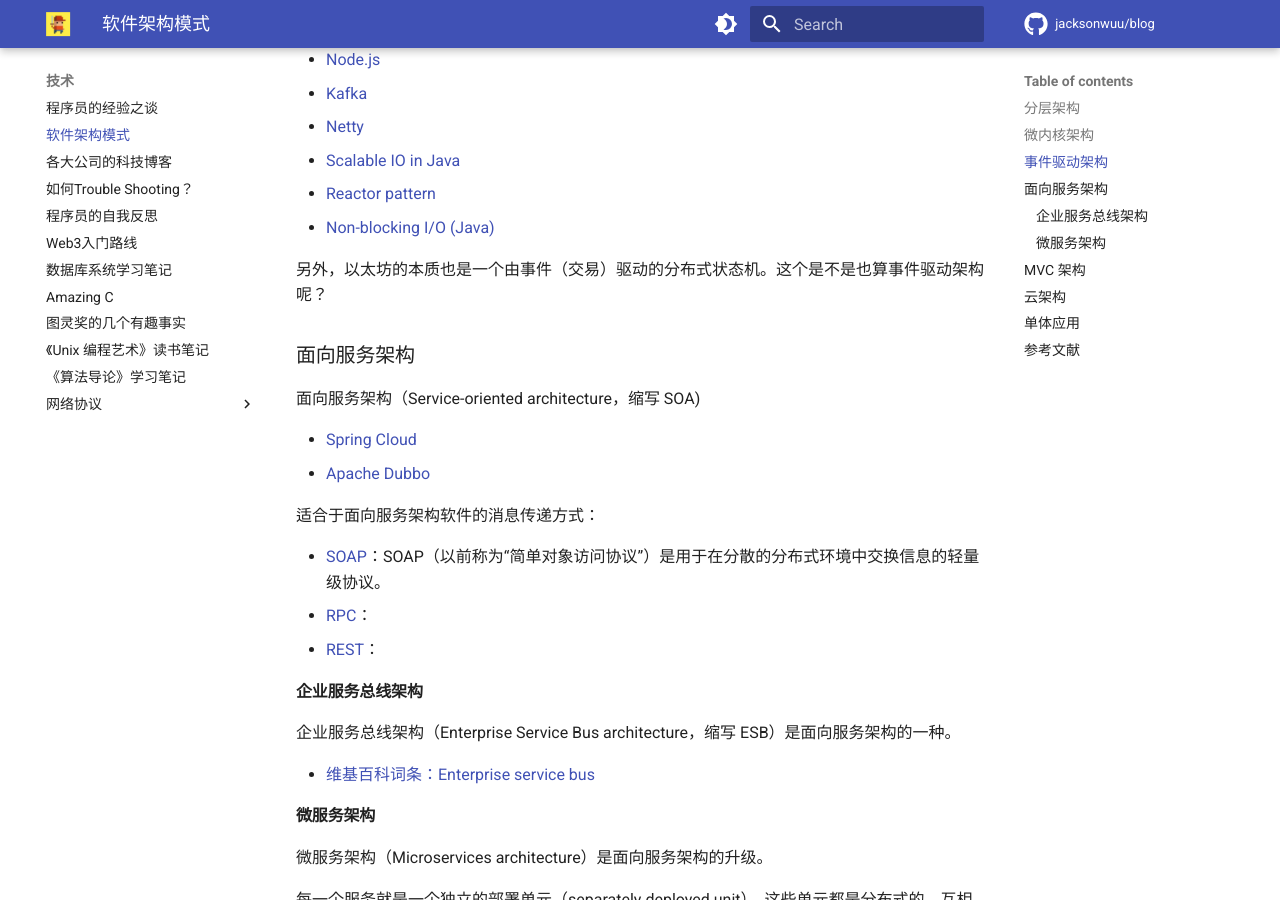
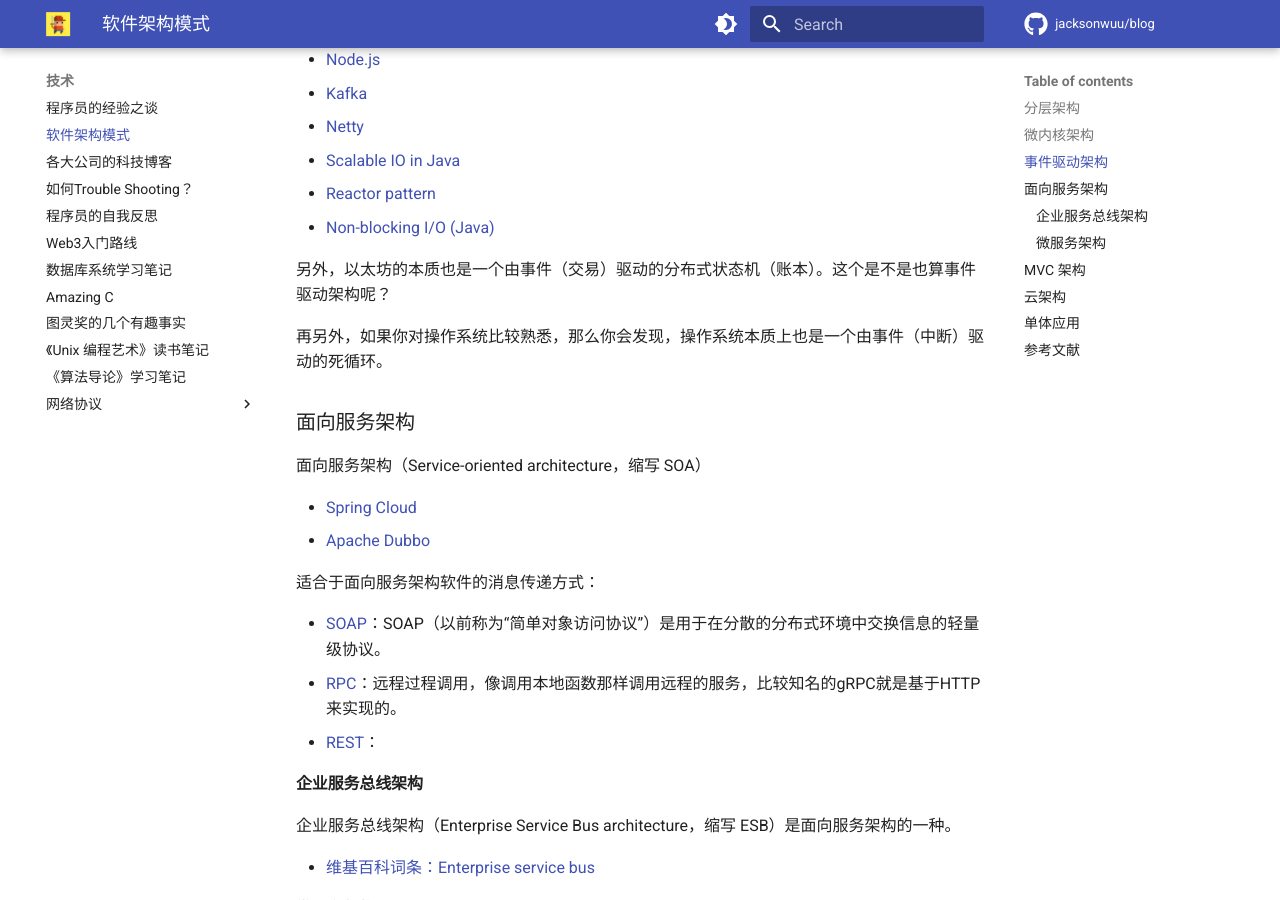
Before and after one commit to jacksonwuu/blog, an MkDocs documentation site: the page built from docs/programming/软件架构模式.md, in a window 1280 px wide and 900 px high, scrolled down 2078 px. Built offline with MkDocs 1.6.1 and Material for MkDocs 9.7.7, drawn with Linux system fonts in a browser that asks for light colours; comment, search, counter and statistics services are not loaded.

Commit message:
Update post

```diff
--- a/docs/programming/软件架构模式.md
+++ b/docs/programming/软件架构模式.md
@@ -56,11 +56,13 @@
 -   [Reactor pattern]()
 -   [Non-blocking I/O (Java)](<https://en.wikipedia.org/wiki/Non-blocking_I/O_(Java)>)
 
-另外，以太坊的本质也是一个由事件（交易）驱动的分布式状态机。这个是不是也算事件驱动架构呢？
+另外，以太坊的本质也是一个由事件（交易）驱动的分布式状态机（账本）。这个是不是也算事件驱动架构呢？
+
+再另外，如果你对操作系统比较熟悉，那么你会发现，操作系统本质上也是一个由事件（中断）驱动的死循环。
 
 ### 面向服务架构
 
-面向服务架构（Service-oriented architecture，缩写 SOA)
+面向服务架构（Service-oriented architecture，缩写 SOA）
 
 -   [Spring Cloud]()
 -   [Apache Dubbo]()
@@ -68,7 +70,7 @@
 适合于面向服务架构软件的消息传递方式：
 
 -   [SOAP]()：SOAP（以前称为“简单对象访问协议”）是用于在分散的分布式环境中交换信息的轻量级协议。
--   [RPC]()：
+-   [RPC]()：远程过程调用，像调用本地函数那样调用远程的服务，比较知名的gRPC就是基于HTTP来实现的。
 -   [REST]()：
 
 #### 企业服务总线架构
@@ -107,6 +109,8 @@
 
 云架构（Cloud architecture）主要解决扩展性和并发的问题，是最容易扩展的架构。
 
+这种架构在云原生组件中经常可以看到。
+
 ### 单体应用
 
 当然了，还有最简单的就是单体应用（Monolithic application），那就是把所有功能都放在一起。
```
